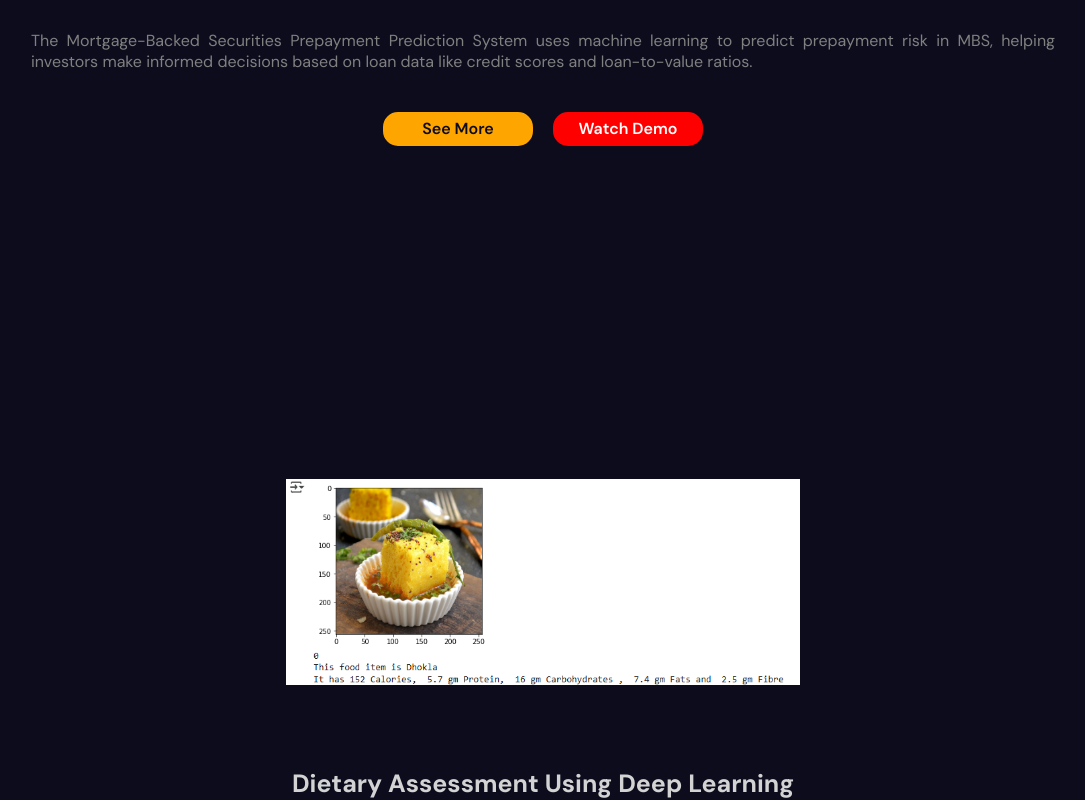
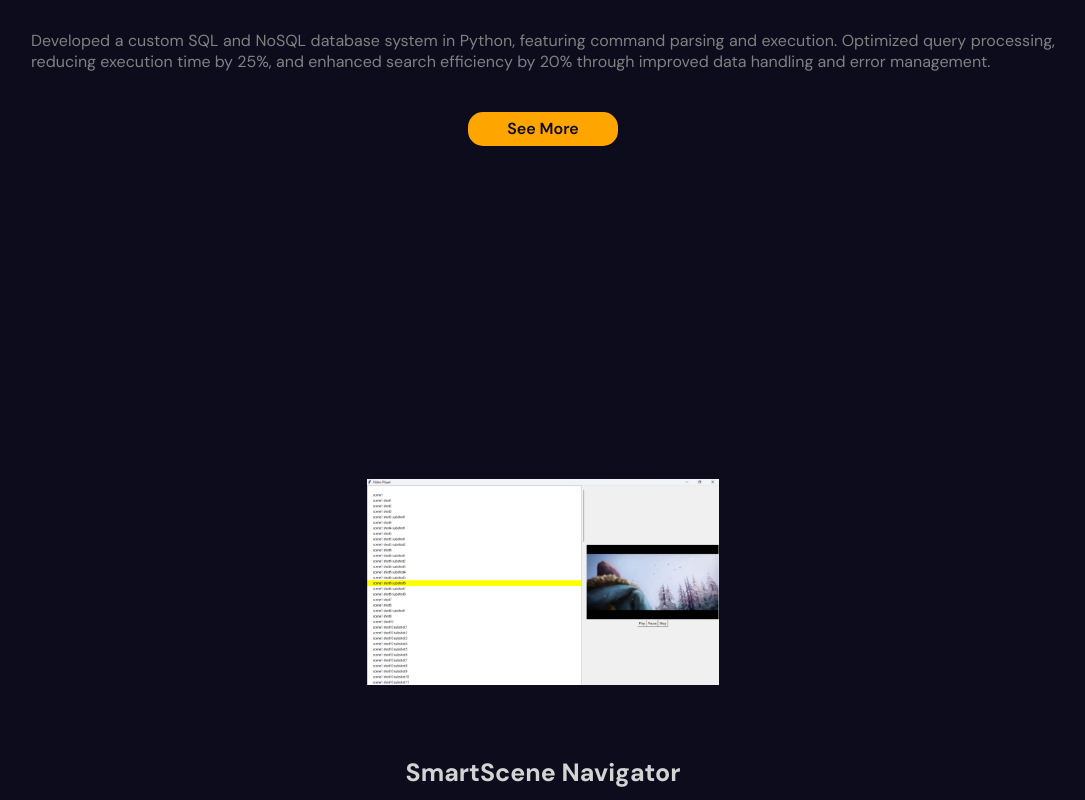
Before and after one commit to shahkaran281/Animated-Portfolio, a React (Vite) app: page / in a window 1280 px wide. Shown: the part 2811-3611 px from the top of the page, without its empty margins (97-1182 px from the left). Built offline with nearby package versions, Linux system fonts and the light colour scheme.

Commit message:
Added SmartScene-Navigator section

```diff
--- a/src/components/portfolio/Portfolio.jsx
+++ b/src/components/portfolio/Portfolio.jsx
@@ -3,6 +3,23 @@ import "./portfolio.scss"
 import { motion, useScroll, useSpring, useTransform } from "framer-motion";
 
 const items = [
+    {
+        id: 5,
+        title: "Unified Data Management System",
+        img: "/Unified-Data.png",
+        stack: "Python, SQL, NoSQL",
+        link: "https://github.com/shahkaran281/Unified-Data-Management-System",
+        desc: "Developed a custom SQL and NoSQL database system in Python, featuring command parsing and execution. Optimized query processing, reducing execution time by 25%, and enhanced search efficiency by 20% through improved data handling and error management.",
+    },
+    {
+        id: 7,
+        title: "SmartScene Navigator",
+        img: "SmartScene-Navigator.png",
+        stack: "Python, OpenCV, SceneDetect, Pygame",
+        link: "https://github.com/shahkaran281/SmartScene-Navigator",
+        desc: "SmartScene Navigator is an interactive video player that automatically detects and organizes scenes, shots, and subshots in a video. It extracts a hierarchical table of contents and allows users to jump between different segments seamlessly. The player provides synchronized video and audio playback, making navigation intuitive and efficient.",
+        youtube: 'https://youtu.be/7ZWW_gZ76U8',
+    },
     {
         id: 1,
         title: "Mortgage-Backed Securities Prepayment Prediction System",
@@ -35,54 +52,8 @@ const items = [
         stack: "Angular 8, NodeJS, HTML, CSS, JavaScript, TypeScript, Bootstrap, AXIOS, REST API",
         desc: "Developed a mobile-first event discovery website with dynamic search and Google Maps integration. Enhanced user interactions with Autocomplete and cookie storage for personalized sessions. Hosted on AWS for scalability.",
     },
-    {
-        id: 5,
-        title: "Unified Data Management System",
-        img: "/Unified-Data.png",
-        stack: "Python, SQL, NoSQL",
-        desc: "Developed a custom SQL and NoSQL database system in Python, featuring command parsing and execution. Optimized query processing, reducing execution time by 25%, and enhanced search efficiency by 20% through improved data handling and error management.",
-    },
-    // {
-    //     id: 6,
-    //     title: "Ticketmaster Event Booking System",
-    //     img: "/Ticketmaster.png",
-    //     stack: "Python, Flask, HTML, CSS, JavaScript, AJAX, JSON, REST API",
-    //     desc: "Developed a dynamic web app with a Node.js backend to retrieve event and venue information using the Ticketmaster API. Hosted on GCP to support real-time, scalable event booking services.",
-    // },
+
 ];
-
-// const Single = ({ item }) => {
-
-//     const ref = useRef();
-
-//     const { scrollYProgress } = useScroll({ target: ref });
-
-//     const y = useTransform(scrollYProgress, [0, 1], [-300, 300])
-
-//     const handleClick = () => {
-//         window.location.href = item.link;
-//     }
-
-//     return (
-//         <section>
-//             <div className="container">
-//                 <div className="wrapper">
-//                     <div className="imageContainer" ref={ref}>
-//                         <img src={item.img} alt="" />
-//                     </div>
-//                     <motion.div className="textContainer" style={{ y }}>
-//                         <h2 className='title'>{item.title}</h2>
-
-//                         <p>{item.desc}</p>
-//                         {item.id !== 3 && <button onClick={handleClick}>See More</button>}
-//                         {item.id === 3 && <span>NOT permitted to distribute or publically display any part of this project</span>}
-
-//                     </motion.div>
-//                 </div>
-//             </div>
-//         </section>
-//     );
-// };
 const Single = ({ item }) => {
     const ref = useRef();
     const { scrollYProgress } = useScroll({ target: ref });
```
Also changed, not shown: public/SmartScene-Navigator.png (added).
